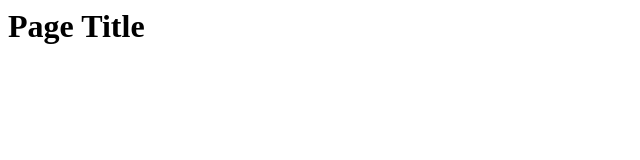
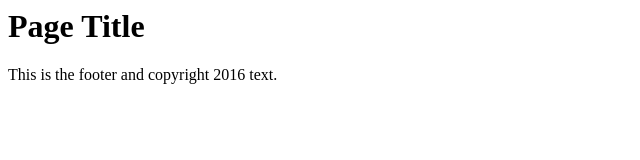
Before and after one commit to emilypriddy/gitguys, a plain HTML site: page index.html in a window 1280 px wide. Shown: the whole page, without its empty margins (0-640 px from the left). Drawn offline with Linux system fonts and the light colour scheme.

Commit message:
Complete the new footer [issue 53]

```diff
--- a/index.html
+++ b/index.html
@@ -1,5 +1,8 @@
 <html>
 <body>
 <h1>Page Title</h1>
+<footer>
+<p>This is the footer and copyright 2016 text.</p>
+</footer>
 </body>
 </html>
```
